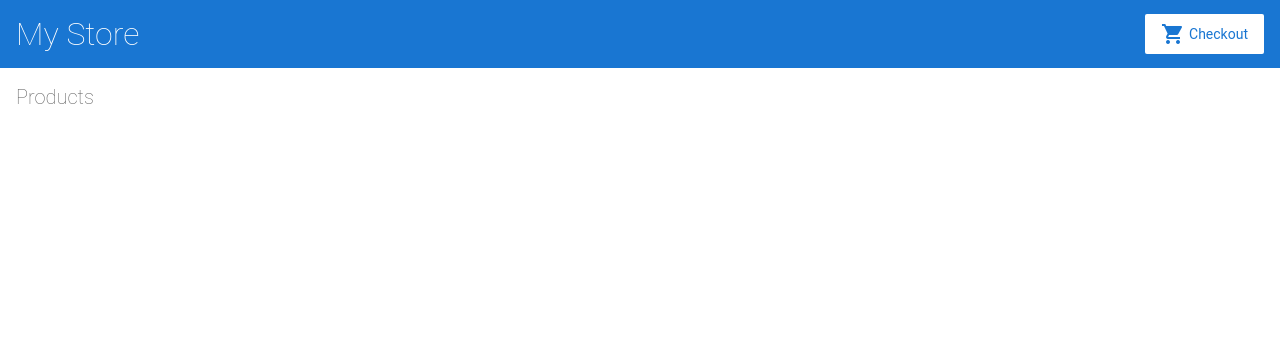
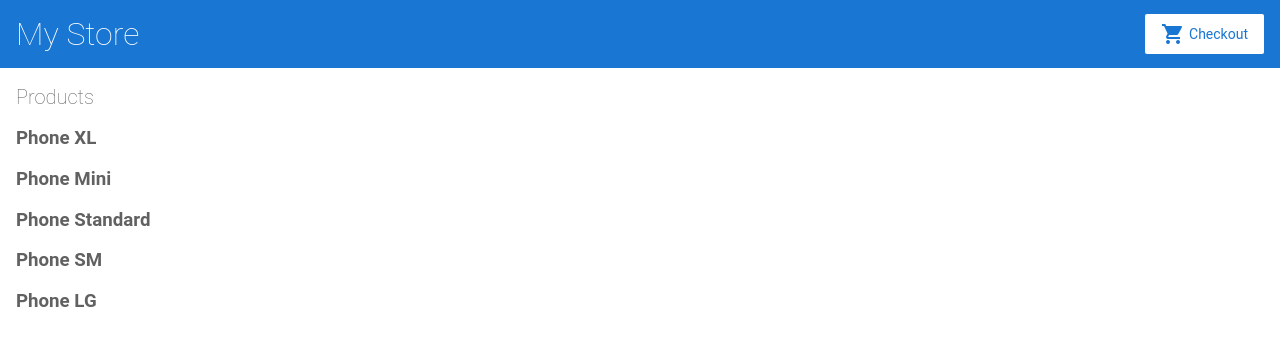
Before and after one commit to ezequielphp/angular-zntbyv, an Angular app: page / in a window 1280 px wide. Shown: the top 346 px of the page. Built offline with nearby package versions, Linux system fonts and the light colour scheme.

Commit message:
3 files modified

```diff
--- a/src/app/product-list/product-list.component.html
+++ b/src/app/product-list/product-list.component.html
@@ -1,3 +1,9 @@
 <h2>Products</h2>
 
-<div *ngFor="let product of products"> </div>
+<div *ngFor="let product of products">
+
+  <h3>
+      {{ product.name}}
+  </h3>
+
+ </div>
--- a/src/app/products.ts
+++ b/src/app/products.ts
@@ -14,6 +14,19 @@ export const products = [
     price: 299,
     description: ''
   }
+  ,
+  {
+    name: 'Phone SM',
+    price: 299,
+    description: ''
+  }
+  ,
+  {
+    name: 'Phone LG',
+    price: 299,
+    description: ''
+  }
+
 ];
 
 
```
Also changed, not shown: src/app/product-list/product-list.component.ts (+0 -7 lines).
